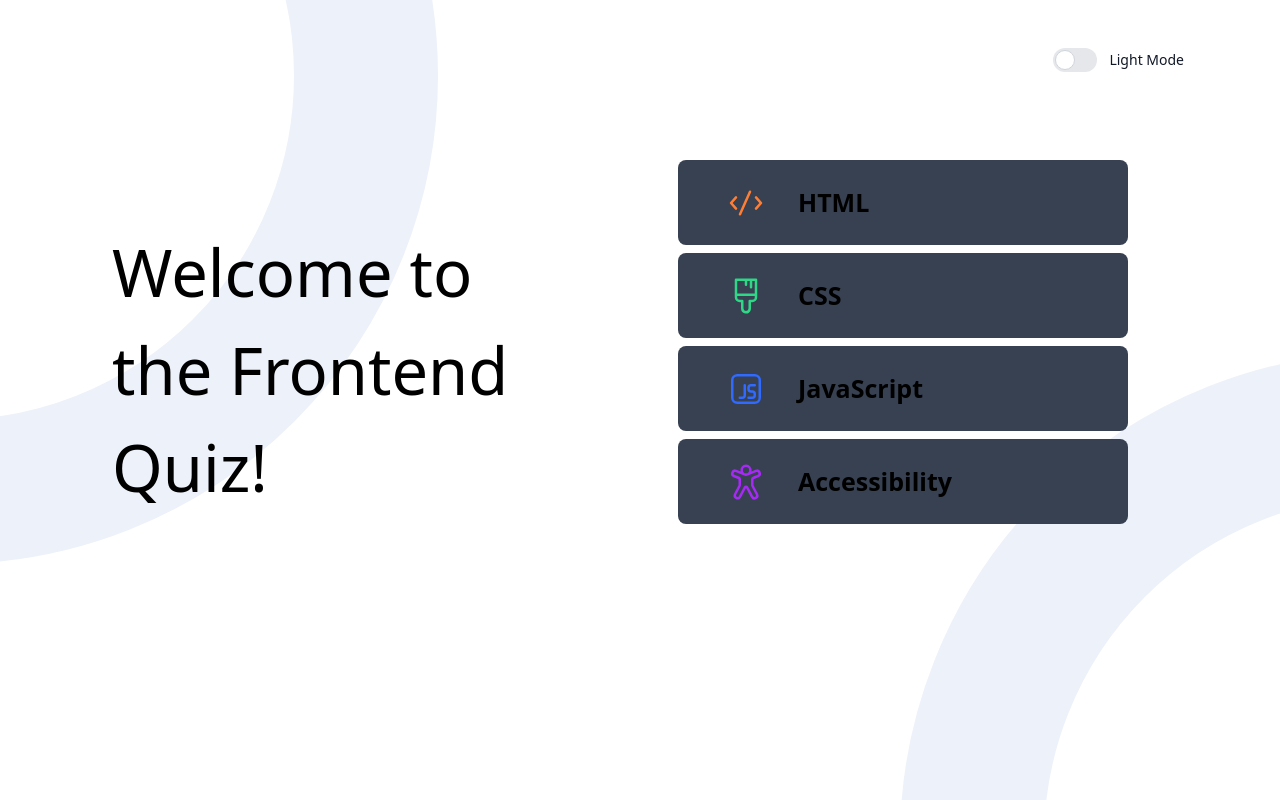
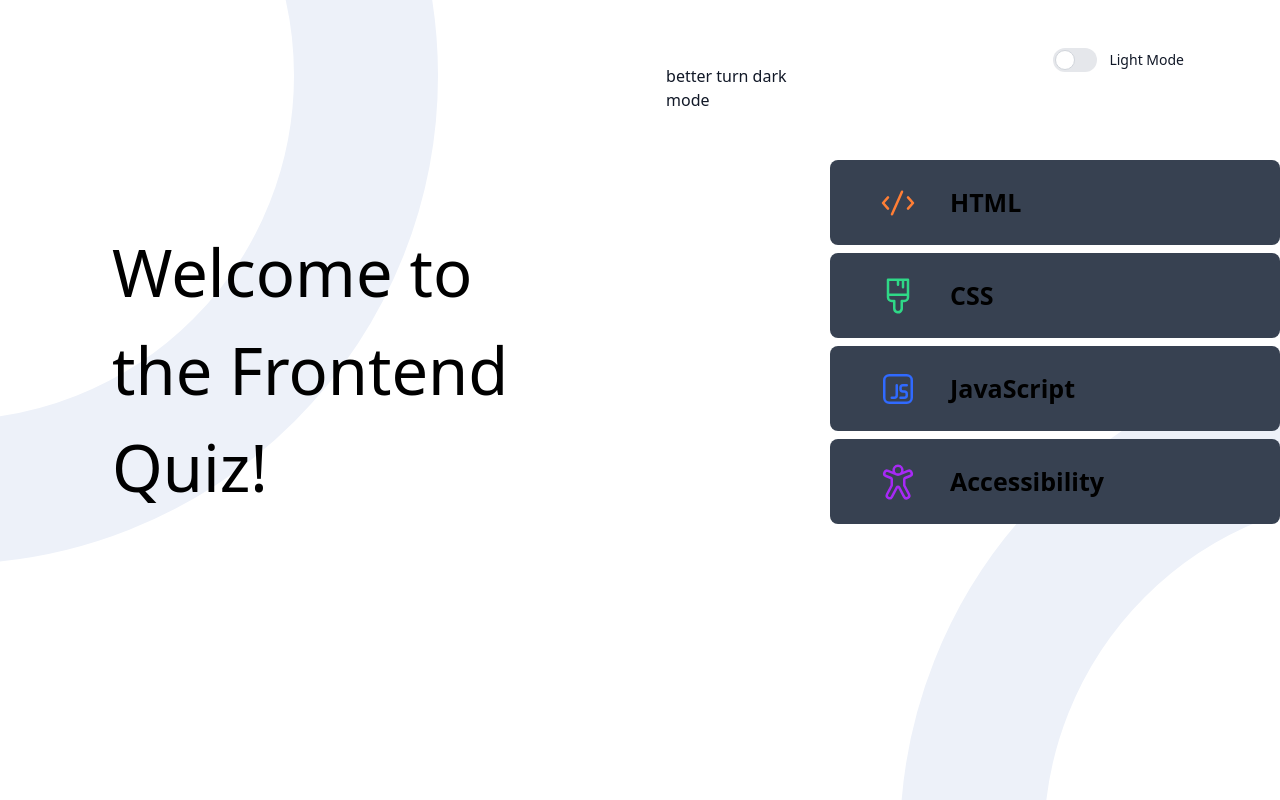
Before and after one commit to Danial-Doskuzhinov/Quiz-app, a React (Vite) app: page / in a window 1280 px wide. Built offline with nearby package versions, Linux system fonts and the light colour scheme.

Commit message:
fix deploy

```diff
--- a/data.json
+++ b/data.json
@@ -4,7 +4,7 @@
     "quizzes": [
         {
             "title": "HTML",
-            "icon": "./src/assets/icon-html.svg",
+            "icon": "Html",
             "questions": [
                 {
                     "question": "What does HTML stand for?",
@@ -110,7 +110,7 @@
         },
         {
             "title": "CSS",
-            "icon": "./src/assets/icon-css (1).svg",
+            "icon": "Css",
             "questions": [
                 {
                     "question": "What does CSS stand for?",
@@ -217,7 +217,7 @@
 
         {
             "title": "JavaScript",
-            "icon": "./src/assets/icon-js (1).svg",
+            "icon": "Js",
             "questions": [
                 {
                     "question": "Which syntax is correct to output 'Hello World' in an alert box?",
@@ -323,7 +323,7 @@
         },
         {
             "title": "Accessibility",
-            "icon": "./src/assets/icon-accessibility (1).svg",
+            "icon": "Accessibility",
             "questions": [
                 {
                     "question": "What does 'WCAG' stand for?",
--- /dev/null
+++ b/src/assets/index.ts
@@ -0,0 +1,4 @@
+export {default as Html} from './icon-html.svg';
+export {default as Css} from './icon-css (1).svg';
+export {default as Js} from './icon-js (1).svg';
+export {default as Accessibility} from './icon-accessibility (1).svg';
--- a/src/component/QuizSelection.tsx
+++ b/src/component/QuizSelection.tsx
@@ -1,27 +1,41 @@
 import React from 'react';
+import { Html, Css, Js, Accessibility } from '../assets/index';
 
 type QuizSelectionProps = {
-    quizzes: { title: string ,icon:string}[];
+    quizzes: { title: string, icon: string }[];
     handleStartQuiz: (quizTitle: string) => void;
 };
 
 const QuizSelection: React.FC<QuizSelectionProps> = ({ quizzes, handleStartQuiz }) => {
+    const logo = [
+        { id: 0, icon: Html, name: 'Html' },
+        { id: 1, icon: Css, name: 'Css' },
+        { id: 2, icon: Js, name: 'Js' },
+        { id: 3, icon: Accessibility , name: 'Accessibility' }
+    ];
+
+    const getIconComponent = (iconName: string) => {
+        const logoItem = logo.find(logo => logo.name === iconName);
+        return logoItem ? logoItem.icon :'';
+    };
 
     return (
         <div className='flex'>
+            <h2 className='text-[65px] ml-[7rem] w-[470px] mr-[6rem] mt-[10rem]'>Welcome to the Frontend Quiz!
+</h2>
+<br />            <p className='text-gray-900'>better turn dark mode</p>
 
-            <h2 className='text-[65px] ml-[7rem] w-[470px] mr-[6rem] mt-[10rem]'>Welcome to the Frontend Quiz!</h2>
             <div className='flex-col mt-[6rem]'>
-
-            {quizzes.map((quiz, index) => (
-                <button key={index}  onClick={() => handleStartQuiz(quiz.title)}
-                className='w-[450px] h-[85px] flex items-center font-bold  pl-[3rem] mb-2 rounded-lg  custom-cursor  text-[25px] bg-gray-700 hover:bg-purple-600'>
-                    <img className='pr-[2rem]' src={quiz.icon} alt={`${quiz.title}`} />
-                    {quiz.title}
-                </button>
-            ))}
+                {quizzes.map((quiz, index) => (
+                    <button key={index} onClick={() => handleStartQuiz(quiz.title)}
+                        className='w-[450px] h-[85px] flex items-center font-bold pl-[3rem] mb-2 rounded-lg custom-cursor text-[25px] bg-gray-700 hover:bg-purple-600'>
+                        <div className='pr-[2rem]'>
+                            <img src={getIconComponent(quiz.icon)} alt="" />
+                        </div>
+                        {quiz.title}
+                    </button>
+                ))}
             </div>
-
         </div>
     );
 };
```
